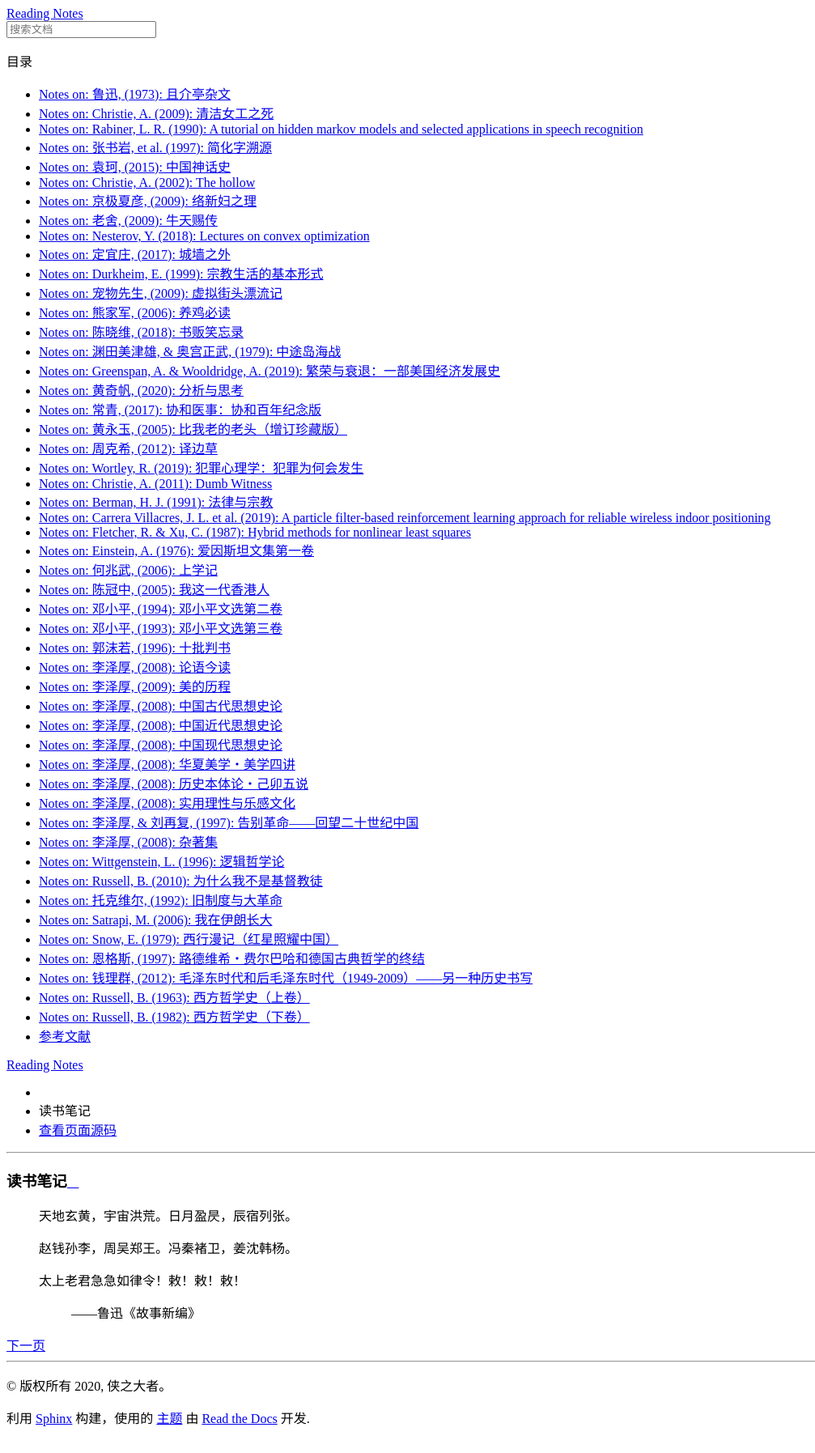
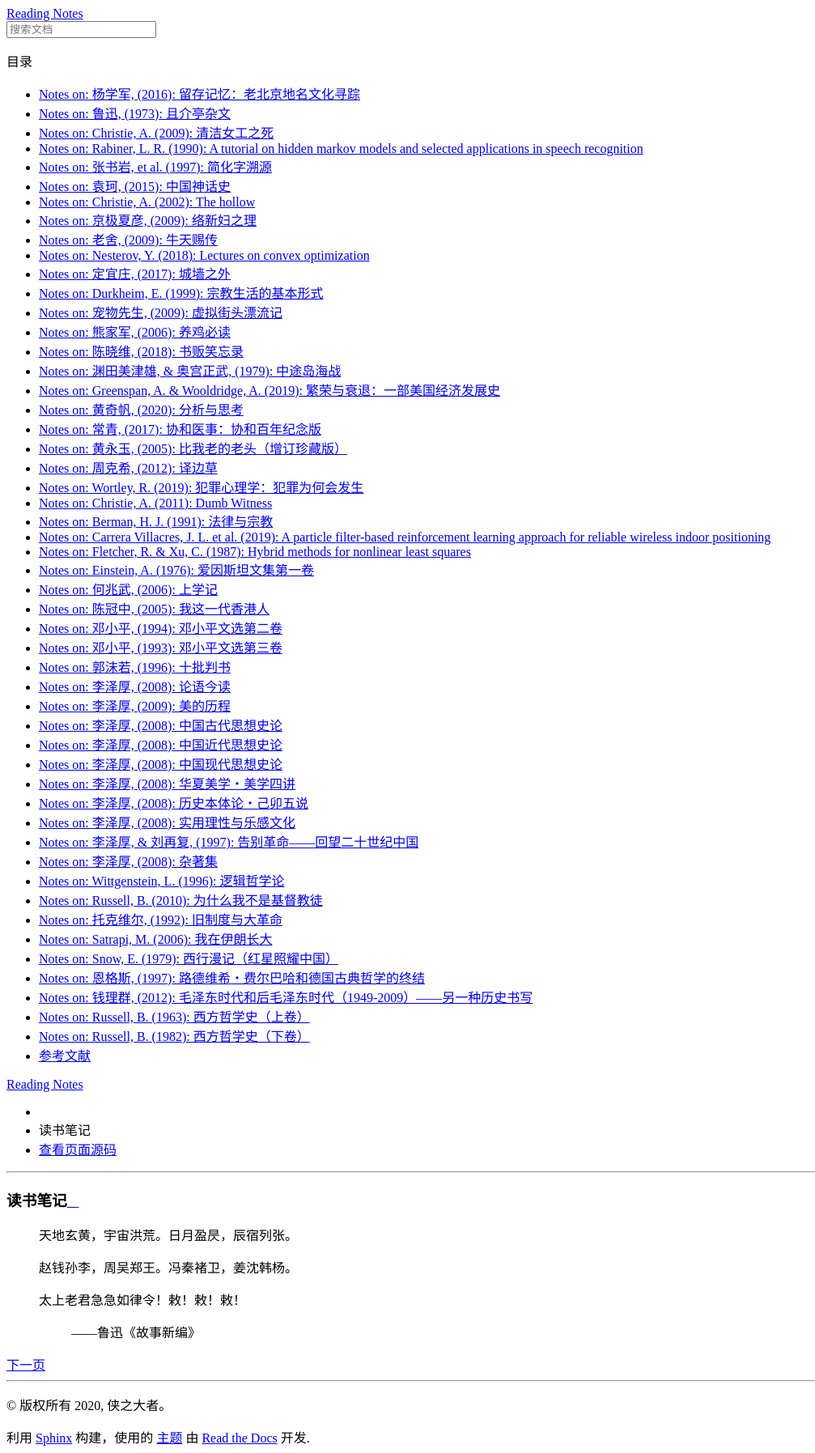
Before and after one commit to ufengger/bibtex-all, a Sphinx documentation site: the page built from docs/index.rst, in a window 1280 px wide. Shown: the whole page at 81% size, without its empty margins (0-1007 px from the left). Built offline with Sphinx 7.4.7 and the Read the Docs theme 2.0.0, drawn with Linux system fonts in a browser that asks for light colours; before the commit the page ends 1771 px from its top, so only the background shows below that; some of the changed lines change nothing that is shown.

Commit message:
add notes

```diff
--- a/docs/index.rst
+++ b/docs/index.rst
@@ -19,6 +19,7 @@
    :hidden:
    :caption: 目录
 
+   杨学军_留存记忆_2016.rst
    鲁迅_且介亭杂文_1973.rst
    Christie_清洁女工之死_2009.rst
    Rabiner_tutor_HMM.rst
--- /dev/null
+++ b/docs/杨学军_留存记忆_2016.rst
@@ -0,0 +1,143 @@
+Notes on: 杨学军,  (2016): 留存记忆：老北京地名文化寻踪
+=======================================================
+
+`View on DouBan <https://book.douban.com/subject/26933629/>`_
+
+.. code-block:: bibtex
+
+   @book{杨学军_留存记忆_2016,
+     author    = {杨学军},
+     title     = {留存记忆：老北京地名文化寻踪},
+     year      = {2016},
+     publisher = {商务印书馆},
+     url       = {https://book.douban.com/subject/26933629/},
+   }
+
+第一讲 北京城的“名”与“实”
+-------------------------
+
+顺便提及，现在大家熟知的和平门、复兴门、建国门三个地方，早先都没有城门，它们都是
+清朝灭亡之后，人们在老城墙上凿出的口子。
+
+和平门，1926年冯玉祥属下鹿钟麟为内外城交通便利而开，原名新华门，因与中南海新华门
+易混，后改称和平门。复兴门、建国门，是日寇侵占北京时所开。西为长安门，东为启明门，
+寓“长治久安”“旭日启明”之意。长安门为其交通西郊所建新市区，启明门为其交通东郊所建
+工厂，具有侵略性质。因此，1945年抗战胜利后，当时的北平市政府，应大众强烈之要求，
+改名为复兴门、建国门。
+
+第二讲 “四九城”及城门往事
+-------------------------
+
+正阳门下，曾挖掘出一尊石马，之后，地安门下又挖出过一个石鼠；中轴线上的两相对应，
+正合中轴“子（鼠）午（马）线”。这不是巧合，是设计者的文化智慧。
+
+旧来说，北京城有5个镇物，涵盖金、木、水、火、土五行：大钟寺钟王镇金，广渠门外皇
+材镇木，昆明湖铜牛镇水，燕墩镇火，景山镇土。
+
+1954年拆永定门，同时在附近建三台山危险品仓库，拆下的城砖，一部分就拿去修了仓库院
+墙。2004年，复建永定门，旧院墙约4000块嘉靖年间制造的老城砖又运回来，重新砌入新永
+定门的城台。
+
+中华民国成立，“大清门”之名已不合时宜，于是顺着国号改为“中华门”。大典前夕，本想把
+原石匾取下，背面刻新名，将原石嵌入城门之上即可。不想翻过来，背面竟已有“大明门”三
+个大字。原来清人改名时，早已用了这简易之法。无奈，只好重新赶制了一块木制门匾，由
+京兆府尹王冶秋题写了“中华门”三字，嵌在门上。
+
+第七讲 闻名遐迩
+---------------
+
+南锣鼓巷的得名，有两种说法。
+
+一说，元、明时期，这里本名“罗锅巷”，因这里住过一位名人，是个罗锅儿，因而得名；乾
+隆年间，绘制《京城全图》，俗名雅化，改为“南锣鼓巷”；并将其北相对那条胡同，称为
+“北锣鼓巷”。
+
+一说，是因这里曾经集中了几家卖锣鼓的铺子，因经营特色起的名。
+
+第八讲 小胡同里的大文化
+-----------------------
+
+菜市口胡同建成于明代，当时有制绳为业的工匠居此，故称绳匠胡同。清《乾隆京城全图》
+标为神仙胡同，大概是口耳相传，将“绳匠”传成了“神仙”的结果。清末时期，大概又将“神
+仙”传成了“丞相”，这里又叫丞相胡同。民国以后，正式定名为丞相胡同，1949年后仍沿用
+此称。1965年整顿街巷名称时因北口为菜市口，故改称菜市口胡同，并沿用至今。
+
+第九讲 巷名拾趣
+---------------
+
+民国以来，政府部门关注此事，觉得有些胡同名称不雅，有碍观瞻，就端起架子改名，如狗
+尾巴胡同改称义伯胡同，劈柴胡同改为辟才胡同等等。雅是雅了，历史感丢了。“文革”风暴
+来临，改名改得更具“时代特色”，如弓字胡同西南侧，本来听起来亲切、形象的羊肉胡同、
+羊尾胡同，被分别改为耀武胡同、扬威胡同，改得火药味十足。现在这名儿没改回来，可能
+是为了记录那段罕见的历史吧！
+
+说到地势，什刹海东侧有个“一溜儿胡同”，很有意思。这小巷不仅窄小，而且西高东低，人
+们就用“一溜儿”这一动态，言其坡度不小。传说，明代奸臣严嵩，失势后乞讨于此，不小心
+顺坡溜进了什刹海；虽此说无史证，但是反映了老百姓对贪官的愤恨和嘲讽。可惜的是，这
+么富于京味儿、生动鲜活的名字，现已改为“义留胡同”，不仅名实脱节，更是乏味了许多。
+
+广安门内报国寺街以南的大星、小星两条胡同，原统名嘴巴胡同。两条小巷由南向北，北出
+口偏东变窄处像嘴巴，因而得名。民国实行俗名雅化，改名大锥把、小锥把胡同，是因为以
+北的报国寺街细而长，似锥子头；嘴巴胡同短而粗，像锥把。而后，又几经改名，由谐音的
+大醉葩、小醉葩胡同，改为现名。
+
+顺便提及，北京有些老胡同名，汉语难于解释。如交道口的菊儿胡同、景山附近的碾儿胡同，
+北京话用儿化音说很别扭，这是因为它们分别是蒙古语“双井”“细井”的音译；西直门内的屎
+壳郎胡同（现名时刻亮胡同），是蒙古语“甜水井”的音译；朝内的墨河胡同、鼓哨胡同，是
+蒙古语“有异味的井”和“苦水井”的音译；厂桥一带的马良胡同、蚂螂胡同，是蒙古语“饮牲
+畜的井”的音译。从中可见，以上名称均为元代的胡同名。
+
+民国时期，搞了“俗名雅化”，如猪尾巴胡同改称朱苇箔胡同，羊尾巴胡同改为洋溢胡同，狗
+尾巴胡同改为高义伯胡同，猴尾巴胡同改为侯位胡同等。
+
+朝阳门外原有个鸡市口胡同，清代曾是卖鸡鸭的市场，因而得名。据清代的《宸垣识略》记
+载：东城副指挥署在朝阳门外鸡市口，北营外西一守备署在朝阳门外鸡市口头条胡同。民国
+初年，取其谐音，寓意吉祥，改名吉市口胡同。鸡市口头条胡同亦改名为吉市口头条胡同。
+
+东四牌楼南大街路东，有一条名叫“驴市胡同”的小巷，因此地有牲畜交易市场而得名。清末
+时，人们用其谐音，将“驴市”改为“礼士”，变成了“礼士胡同”。阜成门内“南北礼士路”，当
+初是城西的牲畜交易市场，本名驴市路，后改为现名，其实与“礼贤下士”无关。
+
+棺材胡同，改名为光彩胡同
+
+烧饼胡同，改名寿屏胡同
+
+秃子胡同，改为长图志胡同
+
+鸡爪胡同，改名为吉兆胡同
+
+臭水河胡同，改名为受水河胡同
+
+大沙锅刘胡同，改名为“大沙果胡同”
+
+牛血胡同：改名为“留学路”
+
+轿子胡同：改名为“教子胡同”
+
+熟肉胡同：改名为“输入胡同”
+
+牛蹄胡同，后雅化为留题胡同；狗尾巴胡同，雅化为高义伯胡同；
+
+留题迹胡同，它是原牛蹄筋胡同的“雅化”。
+
+有鬼胡同（有果胡同）、油炸鬼胡同（油炸果胡同）、屎壳郎胡同（时刻亮胡同）
+
+小珠帘胡同(小猪圈胡同)
+
+牛八宝胡同 （牛巴巴胡同）
+
+古直胡同（裤子胡同）
+
+民强胡同 （豆芽菜胡同）
+
+阳光胡同（羊肠胡同）
+
+朱苇箔胡同（猪尾巴胡同）
+
+高柏胡同 （狗尾巴胡同，初改为高义伯胡同，后为区别同名，改为现名）
+
+留题迹胡同（牛蹄筋胡同）
+
+廉让胡同（擀面杖胡同）
+
+颁赏胡同（板肠胡同）
```
